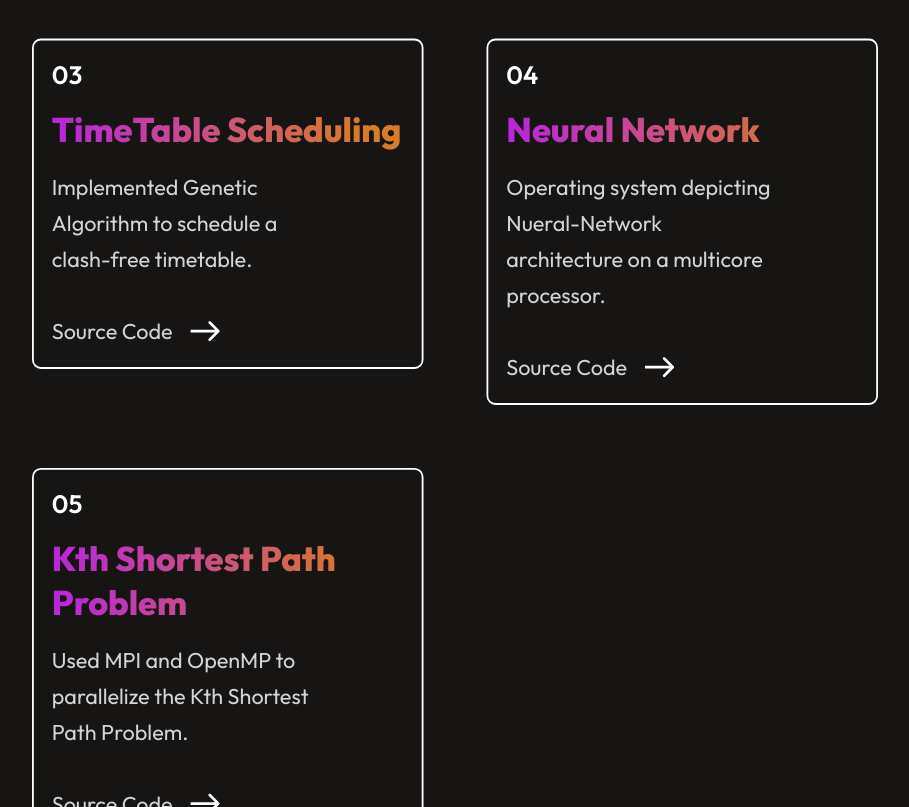
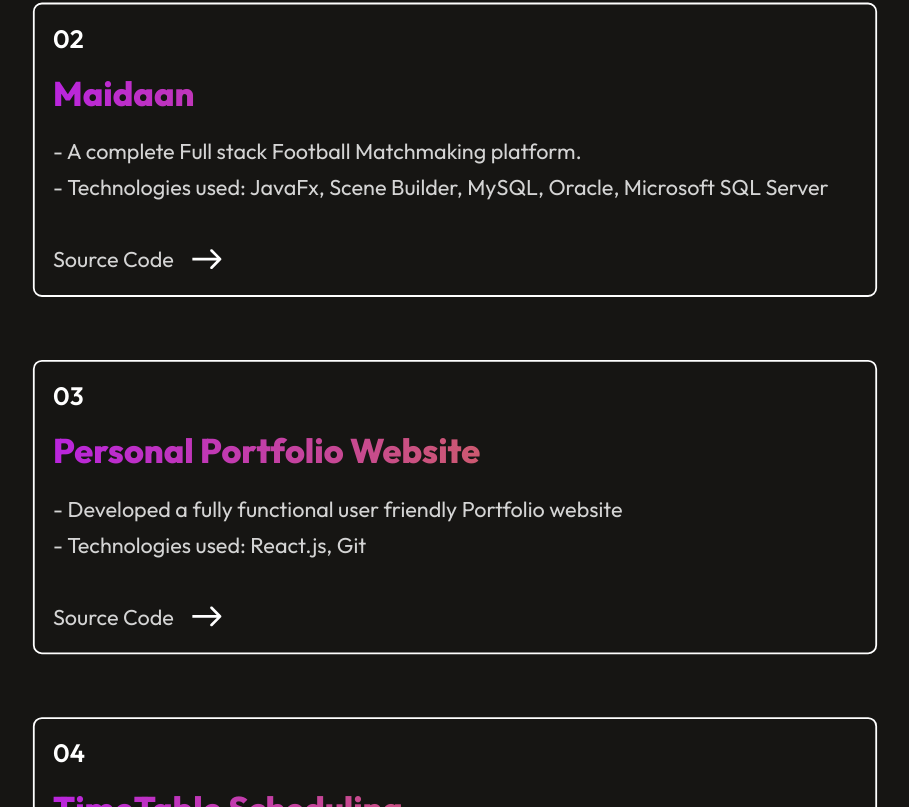
Before and after one commit to fauz2003/Fauz-Portfolio, a React (Vite) app: page / in a window 1280 px wide. Shown: the part 1993-2800 px from the top of the page, without its empty margins (185-1094 px from the left). Built offline with nearby package versions, Linux system fonts and the light colour scheme.

Commit message:
edit projects

```diff
--- a/src/assets/services_data.js
+++ b/src/assets/services_data.js
@@ -2,23 +2,39 @@ const Services_Data = [
     {
         s_no:"01",
         s_name:"HealthHub",
-        s_desc:"A complete medical web portal with integrated AI medical assistance chatbot."
+        s_desc:". A complete medical web portal with integrated AI medical assistance chatbot.",
+        s_tools:". Technologies used: HTML/CSS, JavaScript, Node.js and Gemini API"
     },
     {
         s_no:"02",
-        s_name:"TimeTable Scheduling",
-        s_desc:"Implemented Genetic Algorithm to schedule a clash-free timetable"
+        s_name:"Maidaan",
+        s_desc:"Football Matchmaking platform",
+        s_tools:". Technologies used: JavaFx, Scene Builder, MySQL, Oracle, Microsoft SQL Server"
     },
     {
         s_no:"03",
-        s_name:"Maidaan",
-        s_desc:"Football Matchmaking platform"
+        s_name:"TimeTable Scheduling",
+        s_desc:"Implemented Genetic Algorithm to schedule a clash-free timetable",
+        s_tools:". Technologies used: Python"
     },
     {
         s_no:"04",
+        s_name:"Personal Portfolio Wesbite",
+        s_desc:"Developed a fully functional user friendly Portfolio website",
+        s_tools:". Technologies used: React.js, Git"
+    },
+    {
+        s_no:"05",
         s_name:"Neural Network",
-        s_desc:"Operating system depicting Nueral-Network architecture on a multicore processor"
+        s_desc:"Operating system depicting Nueral-Network architecture on a multicore processor",
+        s_tools:". Technologies used: C++, Linux"
     },
+    {
+        s_no:"06",
+        s_name:"Kth",
+        s_desc:"Operating system depicting Nueral-Network architecture on a multicore processor",
+        s_tools:". Technologies used: C++, Linux"
+    }
 ]
 
 export default Services_Data;
--- a/src/components/Projects/Projects.css
+++ b/src/components/Projects/Projects.css
@@ -32,7 +32,7 @@
 }
 .projects-container{
     display:grid;
-    grid-template-columns: 1fr 1fr;
+    grid-template-columns: repeat(autofill, max-width);
     gap:70px;
     margin-bottom: 200px;
 }
@@ -61,7 +61,6 @@
     color:#d4d4d4 ;
     font-size: 24px;
     line-height: 40px;
-    max-width: 300px;
 }
 .projects-readmore{
     display: flex;
--- a/src/components/Projects/Projects.jsx
+++ b/src/components/Projects/Projects.jsx
@@ -18,7 +18,8 @@ const Projects = () => {
                 <h3>01</h3>
                 <h2>HealthHub</h2>
                 <p>
-                    A complete medical web portal with integrated AI medical assistance chatbot.
+                    - A complete medical web portal with integrated AI medical assistance chatbot.<br/>
+                    - Technologies used: HTML/CSS, JavaScript, Node.js and Gemini API
                 </p>
                 <div className="projects-readmore">
                      <p>Source Code</p>
@@ -31,7 +32,22 @@ const Projects = () => {
                 <h3>02</h3>
                     <h2>Maidaan</h2>
                     <p>
-                        A complete Full stack Football Matchmaking platform.
+                        - A complete Full stack Football Matchmaking platform.<br/>
+                        - Technologies used: JavaFx, Scene Builder, MySQL, Oracle, Microsoft SQL Server
+                    </p>
+                    <div className="projects-readmore">
+                         <p>Source Code</p>
+                        <img src={arrow_icon} />
+                    </div>
+            </div>
+            </a>
+            <a href='https://github.com/fauz2003/Fauz-Portfolio' target='blank'>
+            <div className="projects-format">
+                <h3>03</h3>
+                    <h2>Personal Portfolio Website</h2>
+                    <p>
+                    - Developed a fully functional user friendly Portfolio website<br/>
+                    - Technologies used: React.js, Git
                     </p>
                     <div className="projects-readmore">
                          <p>Source Code</p>
@@ -41,10 +57,12 @@ const Projects = () => {
             </a>
             <a href='https://github.com/fauz2003/TimeTable-Scheduling' target='blank'>
             <div className="projects-format">
-                <h3>03</h3>
+                <h3>04</h3>
                     <h2>TimeTable Scheduling</h2>
                     <p>
-                    Implemented Genetic Algorithm to schedule a clash-free timetable.
+                    - Implemented Genetic Algorithm to schedule a clash-free timetable.
+                    <br/>
+                    - Technologies used: Python
                     </p>
                     <div className="projects-readmore">
                          <p>Source Code</p>
@@ -54,10 +72,11 @@ const Projects = () => {
             </a>
             <a href='https://github.com/fauz2003/Neural-Network' target='blank'>
                 <div className="projects-format">
-                    <h3>04</h3>
+                    <h3>05</h3>
                     <h2>Neural Network</h2>
                     <p>
-                        Operating system depicting Nueral-Network architecture on a multicore processor.
+                        - Operating system depicting Nueral-Network architecture on a multicore processor.<br/>
+                        - Technologies used: C++, Linux
                     </p>
                     <div className="projects-readmore">
                          <p>Source Code</p>
@@ -67,10 +86,11 @@ const Projects = () => {
             </a>
             <a href='https://github.com/fauz2003/Kth-Shortest-Path-Problem' target='blank'>
                 <div className="projects-format">
-                    <h3>05</h3>
+                    <h3>06</h3>
                     <h2>Kth Shortest Path Problem</h2>
                     <p>
-                        Used MPI and OpenMP to parallelize the Kth Shortest Path Problem.
+                        - Used MPI and OpenMP to parallelize the Kth Shortest Path Problem.<br/>
+                        - Technologies used: C++, OpenMP, MPI
                     </p>
                     <div className="projects-readmore">
                          <p>Source Code</p>
```
